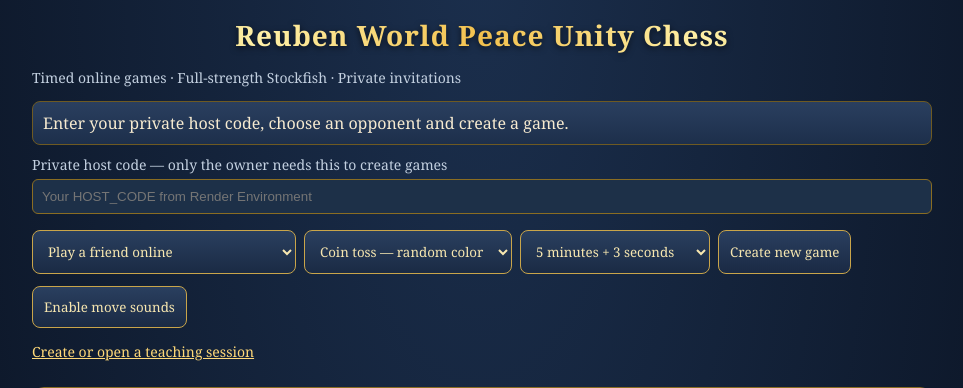
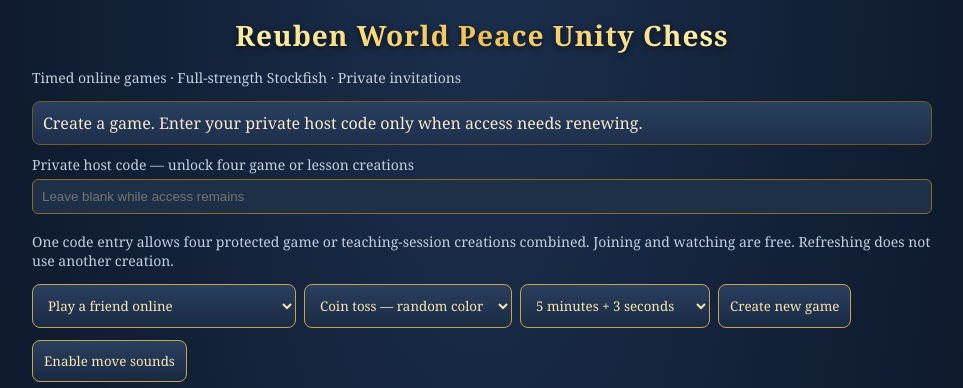
Before and after one commit to python4peace/world-peace-chess-render, a Flask app: page / in a window 1280 px wide. Shown: the part 70-458 px from the top of the page, without its empty margins (158-1121 px from the left). Run offline with Flask 3, Linux system fonts and the light colour scheme; parts of the project's set-up code (start-up, migrations or seed data) failed here and were passed over; some libraries are stand-ins or nearby versions.

Commit message:
Remember host access for four game or lesson creations

```diff
--- /dev/null
+++ b/access_pass.py
@@ -0,0 +1,34 @@
+import secrets
+from flask import abort, request
+
+COOKIE = 'wpc_game_access_v1'
+USES = 4
+
+def initialize(app):
+    app.extensions['wpc_four_use_access'] = {}
+
+def authorize(app, supplied, host_code, public=False):
+    if public:
+        return None
+    grants = app.extensions['wpc_four_use_access']
+    key = request.cookies.get(COOKIE, '')
+    left = grants.get(key, 0)
+    if left > 0:
+        return key, left, False
+    if not isinstance(supplied, str) or not secrets.compare_digest(supplied, host_code):
+        abort(403, 'Enter the private host code to unlock four game or teaching-session creations.')
+    return key, USES, True
+
+def complete(app, authorization, response):
+    if authorization is None:
+        return response
+    key, left, renew = authorization
+    grants = app.extensions['wpc_four_use_access']
+    if renew:
+        grants.pop(key, None)
+        key = secrets.token_urlsafe(32)
+    left -= 1
+    grants[key] = left
+    response.set_cookie(COOKIE, key, secure=True, httponly=True, samesite='Lax', path='/')
+    response.headers['X-WPC-Access-Remaining'] = str(left)
+    return response
--- a/app.py
+++ b/app.py
@@ -12,8 +12,10 @@ import chess.pgn
 from flask import Flask, abort, jsonify, render_template, request
 from werkzeug.exceptions import HTTPException
 from clocks import GameClock
+from access_pass import initialize, authorize, complete
 
 app = Flask(__name__)
+initialize(app)
 app.config['MAX_CONTENT_LENGTH'] = 8192
 HOST_CODE = os.environ.get('HOST_CODE', '')
 if len(HOST_CODE) < 16:
@@ -147,9 +149,7 @@ def new():
             os.environ.get('ALLOW_PUBLIC_FRIEND_GAMES', 'false').lower() == 'true'
             and d.get('mode') == 'friend'
         )
-        supplied=d.get('host_code','')
-        if not public_friend and (not isinstance(supplied,str) or not secrets.compare_digest(supplied,HOST_CODE)):
-            abort(403,'Incorrect host code. Use the private HOST_CODE saved in Render Environment.')
+        authorization = authorize(app, d.get('host_code', ''), HOST_CODE, public=public_friend)
         mode=d.get('mode');control=d.get('control')
         if mode not in ('friend','ai','selfplay') or control not in CONTROLS:abort(400,'Choose a valid mode and time control.')
         if len(rooms)>=40:abort(429,'Room limit reached. Use existing rooms or restart the service after games finish.')
@@ -172,7 +172,7 @@ def new():
         rooms[rid]=g
         host_token=g['white_token'] if host_side=='w' else g['black_token']
         guest_token=(g['black_token'] if host_side=='w' else g['white_token']) if mode=='friend' else ''
-        return jsonify(room=rid,token=host_token,invite=guest_token)
+        return complete(app, authorization, jsonify(room=rid,token=host_token,invite=guest_token))
 
 @app.get('/api/room/<rid>')
 def room_state(rid):
--- a/static/app.js
+++ b/static/app.js
@@ -1,4 +1,15 @@
 "use strict";
+function wpcAccessStatus(response){
+ const value=response.headers.get('X-WPC-Access-Remaining');
+ if(value===null)return;
+ let box=document.getElementById('wpcAccessStatus');
+ if(!box){box=document.createElement('p');box.id='wpcAccessStatus';box.setAttribute('role','status');document.getElementById('notice').insertAdjacentElement('afterend',box);}
+ const left=Number(value);
+ box.textContent=left>0
+   ? `Access active: ${left} more game or teaching-session creations available without the code.`
+   : 'Your fourth creation is ready. Enter the code again only when creating your next game or teaching session.';
+}
+
 const $=id=>document.getElementById(id);
 let rid=location.pathname.startsWith('/room/')?location.pathname.split('/')[2]:null;
 const watching=new URLSearchParams(location.search).has('watch');
@@ -16,7 +27,7 @@ if(location.hash)history.replaceState(null,'',location.pathname+location.search)
 async function api(path,method='GET',body){
  const response=await fetch(path,{method,headers:{'Content-Type':'application/json','X-Player-Token':token},body:body===undefined?undefined:JSON.stringify(body),cache:'no-store',signal:AbortSignal.timeout(15000)});
  let d;try{d=await response.json();}catch(e){throw Error('Service is starting or unavailable. Wait, then retry.');}
- if(!response.ok)throw Error(d.error||'Request failed');return d;
+ if(!response.ok)throw Error(d.error||'Request failed');wpcAccessStatus(response);return d;
 }
 function buildLinks(){const box=$('links');box.innerHTML='';if(!rid||watching)return;const base=location.origin+'/room/'+rid,items=[];
  if(invite&&state&&state.is_host)items.push(['Private player invitation — send only to your opponent',base+'#join='+invite]);
@@ -106,7 +117,7 @@ $('resign').onclick=()=>{if(confirm('Resign this game?'))act('resign');};$('draw
 $('spectate').onclick=()=>window.open('/room/'+rid+'?watch=1','_blank','noopener');
 window.addEventListener('popstate',()=>location.reload());
 if(typeof Chess==='undefined'){$('status').textContent='Chess library failed to load. Check your internet or browser blocker, then refresh.';$('create').disabled=true;}
-else{game=new Chess();drawBoard();if(rid)poll();else{$('status').textContent='Enter your private host code, choose an opponent and create a game.';api('/api/status').then(s=>{if(!s.engine_ready)$('notice').textContent='Stockfish is unavailable; friend games still work. Check Render logs.';}).catch(e=>$('notice').textContent=e.message);}
+else{game=new Chess();drawBoard();if(rid)poll();else{$('status').textContent='Create a game. Enter your private host code only when access needs renewing.';api('/api/status').then(s=>{if(!s.engine_ready)$('notice').textContent='Stockfish is unavailable; friend games still work. Check Render logs.';}).catch(e=>$('notice').textContent=e.message);}
  setInterval(poll,750);setInterval(clocks,100);
 }
 
--- a/teaching.py
+++ b/teaching.py
@@ -1,5 +1,6 @@
 import secrets, time
 import chess
+from access_pass import authorize, complete
 from flask import request, jsonify, abort, render_template
 
 def register_lessons(app, lock, host_code, attempts):
@@ -34,15 +35,14 @@ def register_lessons(app, lock, host_code, attempts):
             while attempts and now-attempts[0]>60:attempts.popleft()
             if len(attempts)>=30:abort(429,'Wait one minute before creating another room.')
             attempts.append(now)
-            supplied=d.get('host_code','')
-            if not isinstance(supplied,str) or not secrets.compare_digest(supplied,host_code):abort(403,'Incorrect host code.')
+            authorization = authorize(app, d.get('host_code', ''), host_code)
             for k,g in list(lessons.items()):
                 if now-g['created']>86400:lessons.pop(k,None)
             if len(lessons)>=20:abort(429,'Close an old lesson first.')
             rid=secrets.token_urlsafe(18)
             g=dict(board=chess.Board(),teacher=secrets.token_urlsafe(32),student=secrets.token_urlsafe(32),created=now,revision=0,note='Welcome! Select a piece to see legal moves. Teacher and student can practice either side.',moves=[],serial=0)
             lessons[rid]=g
-            return jsonify(room=rid,token=g['teacher'])
+            return complete(app, authorization, jsonify(room=rid,token=g['teacher']))
     @app.get('/api/lesson/<rid>')
     def lesson_state(rid):
         with lock:return jsonify(state(room(rid),request.headers.get('X-Player-Token','')))
--- a/templates/index.html
+++ b/templates/index.html
@@ -6,8 +6,8 @@
 <nav class="unity-site-nav" aria-label="Site navigation"><span class="unity-name">Reuben World Peace Unity Chess</span><a href="/">Play chess</a><a href="/lesson">Teaching</a></nav>
 <h1>Reuben World Peace Unity Chess</h1><p>Timed online games · Full-strength Stockfish · Private invitations</p>
 <div id="status" role="status">Loading…</div><div id="notice" role="alert"></div>
-<section id="creator"><label for="hostCode">Private host code — only the owner needs this to create games</label><input id="hostCode" type="password" autocomplete="off" placeholder="Your HOST_CODE from Render Environment">
-<div class="bar"><select id="mode" aria-label="Opponent"><option value="friend">Play a friend online</option><option value="ai">Full-strength Stockfish</option><option value="selfplay">Stockfish vs Stockfish — automatic</option></select><select id="hostColor" aria-label="Your color in friend games"><option value="random">Coin toss — random color</option><option value="white">I play White</option><option value="black">I play Black</option></select><select id="control" aria-label="Time control"><option value="3+2">3 minutes + 2 seconds</option><option value="5+3" selected>5 minutes + 3 seconds</option><option value="10+5">10 minutes + 5 seconds</option></select><button id="create">Create new game</button></div></section>
+<section id="creator"><label for="hostCode">Private host code — unlock four game or lesson creations</label><input id="hostCode" type="password" autocomplete="off" placeholder="Leave blank while access remains">
+<p>One code entry allows four protected game or teaching-session creations combined. Joining and watching are free. Refreshing does not use another creation.</p><div class="bar"><select id="mode" aria-label="Opponent"><option value="friend">Play a friend online</option><option value="ai">Full-strength Stockfish</option><option value="selfplay">Stockfish vs Stockfish — automatic</option></select><select id="hostColor" aria-label="Your color in friend games"><option value="random">Coin toss — random color</option><option value="white">I play White</option><option value="black">I play Black</option></select><select id="control" aria-label="Time control"><option value="3+2">3 minutes + 2 seconds</option><option value="5+3" selected>5 minutes + 3 seconds</option><option value="10+5">10 minutes + 5 seconds</option></select><button id="create">Create new game</button></div></section>
 <div class="bar"><button id="moveSoundToggle" type="button" aria-pressed="false">Enable move sounds</button><span id="soundStatus" role="status"></span></div><p><a href="/lesson">Create or open a teaching session</a></p><div id="links"></div><div class="bar"><button id="join" hidden>Join game — start clocks</button><button id="start" hidden>Start clock</button><button id="stopSelfplay" hidden>Stop automatic game</button><button id="cancel" hidden>Cancel unstarted game</button></div>
 <div class="clock" id="topBox"><small id="topName">BLACK</small><span id="topTime">05:00.0</span></div><div id="board" aria-label="Chessboard"></div><div class="clock" id="bottomBox"><small id="bottomName">WHITE</small><span id="bottomTime">05:00.0</span></div>
 <div class="bar" id="actions"><button id="resign" disabled>Resign</button><button id="draw" disabled>Claim draw</button><button id="spectate" disabled>Clean spectator view</button><a id="pgn" hidden>Save PGN</a></div>
```
Also changed, not shown: static/lesson.js (+13 -2 lines), templates/lesson.html (+1 -1 lines).
